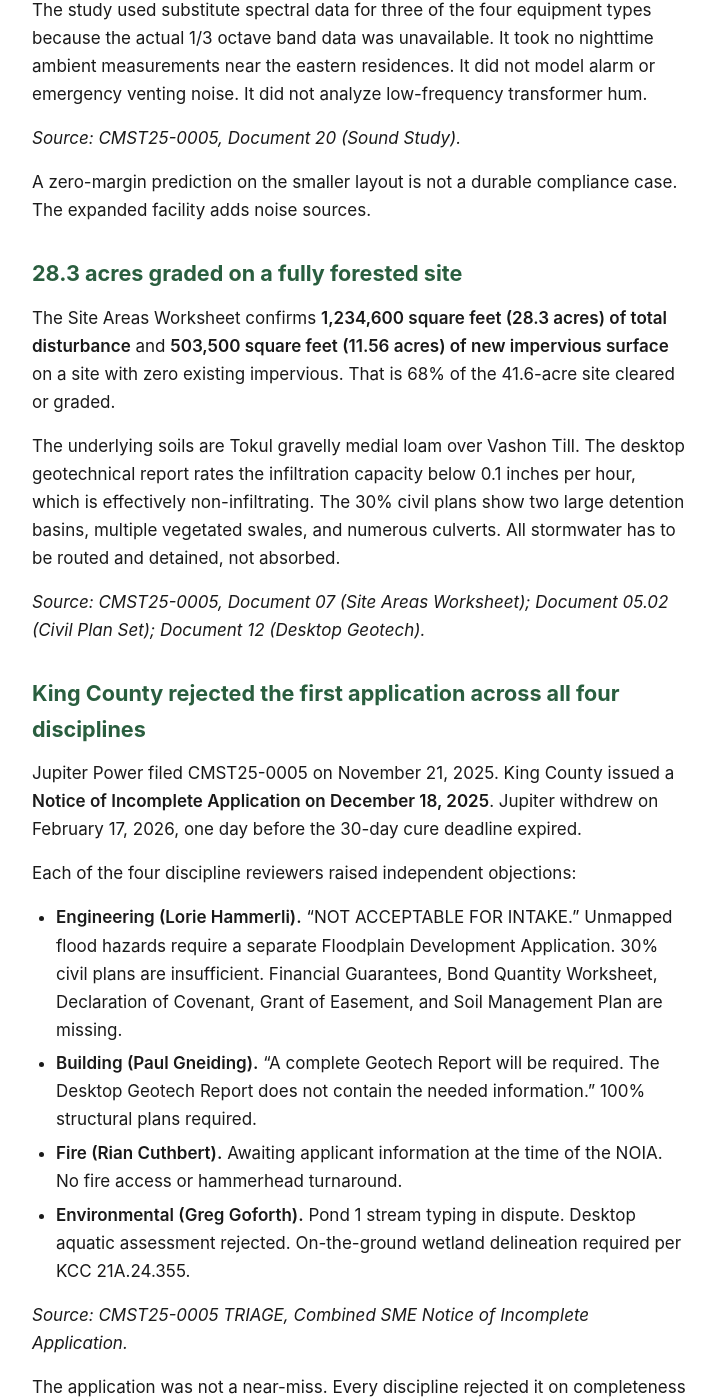
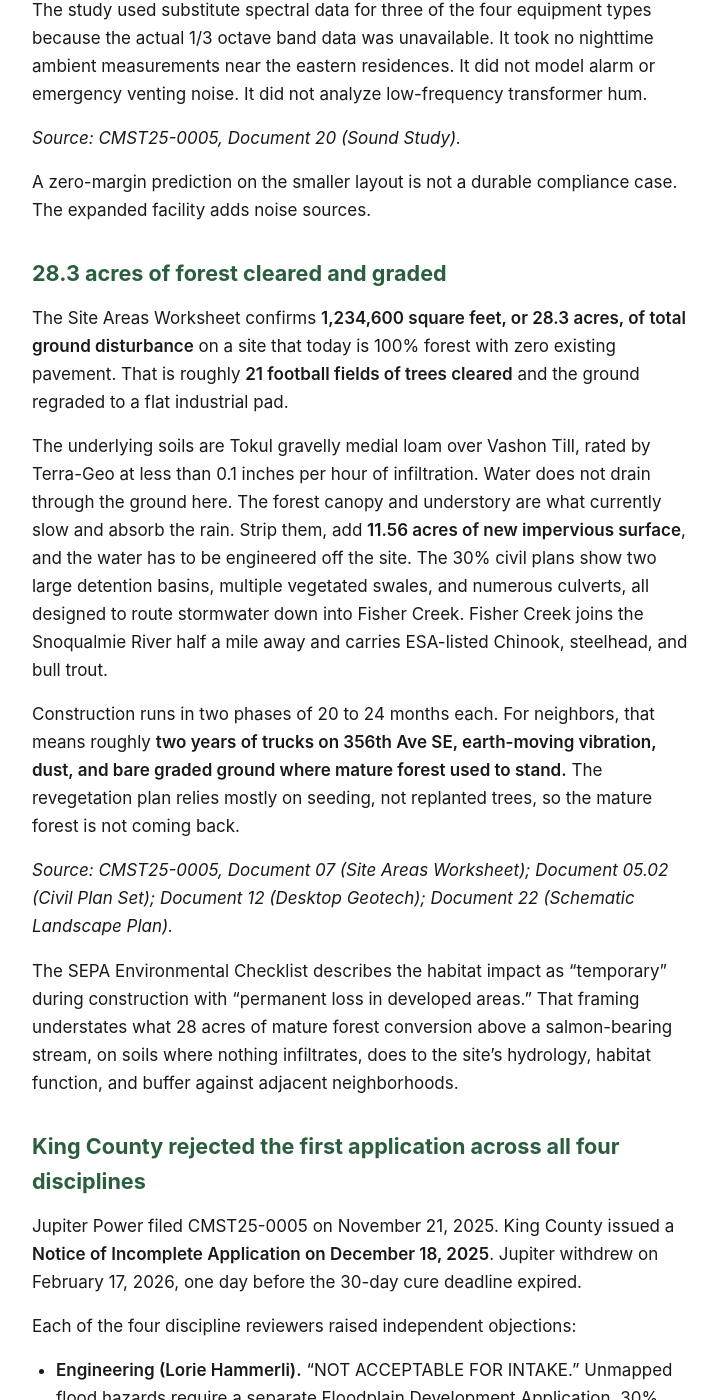
Before and after one commit to calef/cascadia-ridge-bess, a Jekyll site: the page built from _pages/what-the-records-show.md, in a window 1280 px wide and 1400 px high, scrolled down 2581 px. Shown: the whole window, without its empty margins (280-998 px from the left). Built offline with Jekyll 4.4.1, drawn with Linux system fonts in a browser that asks for light colours.

Commit message:
Deploy site 2026-04-20-132548

```diff
--- a/_pages/what-the-records-show.md
+++ b/_pages/what-the-records-show.md
@@ -46,13 +46,17 @@ The study used substitute spectral data for three of the four equipment types be
 
 A zero-margin prediction on the smaller layout is not a durable compliance case. The expanded facility adds noise sources.
 
-## 28.3 acres graded on a fully forested site
+## 28.3 acres of forest cleared and graded
 
-The Site Areas Worksheet confirms **1,234,600 square feet (28.3 acres) of total disturbance** and **503,500 square feet (11.56 acres) of new impervious surface** on a site with zero existing impervious. That is 68% of the 41.6-acre site cleared or graded.
+The Site Areas Worksheet confirms **1,234,600 square feet, or 28.3 acres, of total ground disturbance** on a site that today is 100% forest with zero existing pavement. That is roughly **21 football fields of trees cleared** and the ground regraded to a flat industrial pad.
 
-The underlying soils are Tokul gravelly medial loam over Vashon Till. The desktop geotechnical report rates the infiltration capacity below 0.1 inches per hour, which is effectively non-infiltrating. The 30% civil plans show two large detention basins, multiple vegetated swales, and numerous culverts. All stormwater has to be routed and detained, not absorbed.
+The underlying soils are Tokul gravelly medial loam over Vashon Till, rated by Terra-Geo at less than 0.1 inches per hour of infiltration. Water does not drain through the ground here. The forest canopy and understory are what currently slow and absorb the rain. Strip them, add **11.56 acres of new impervious surface**, and the water has to be engineered off the site. The 30% civil plans show two large detention basins, multiple vegetated swales, and numerous culverts, all designed to route stormwater down into Fisher Creek. Fisher Creek joins the Snoqualmie River half a mile away and carries ESA-listed Chinook, steelhead, and bull trout.
 
-*Source: CMST25-0005, Document 07 (Site Areas Worksheet); Document 05.02 (Civil Plan Set); Document 12 (Desktop Geotech).*
+Construction runs in two phases of 20 to 24 months each. For neighbors, that means roughly **two years of trucks on 356th Ave SE, earth-moving vibration, dust, and bare graded ground where mature forest used to stand.** The revegetation plan relies mostly on seeding, not replanted trees, so the mature forest is not coming back.
+
+*Source: CMST25-0005, Document 07 (Site Areas Worksheet); Document 05.02 (Civil Plan Set); Document 12 (Desktop Geotech); Document 22 (Schematic Landscape Plan).*
+
+The SEPA Environmental Checklist describes the habitat impact as "temporary" during construction with "permanent loss in developed areas." That framing understates what 28 acres of mature forest conversion above a salmon-bearing stream, on soils where nothing infiltrates, does to the site's hydrology, habitat function, and buffer against adjacent neighborhoods.
 
 ## King County rejected the first application across all four disciplines
 
```
